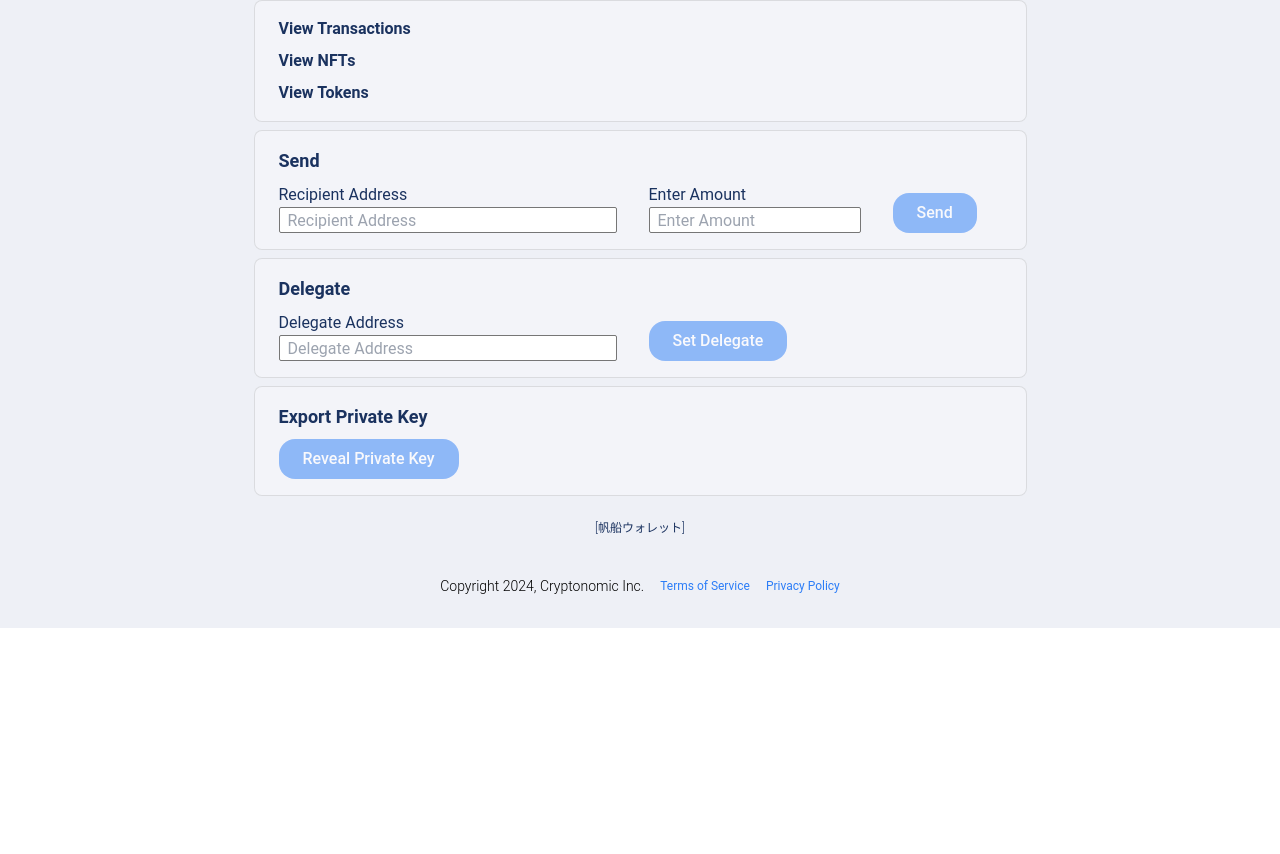
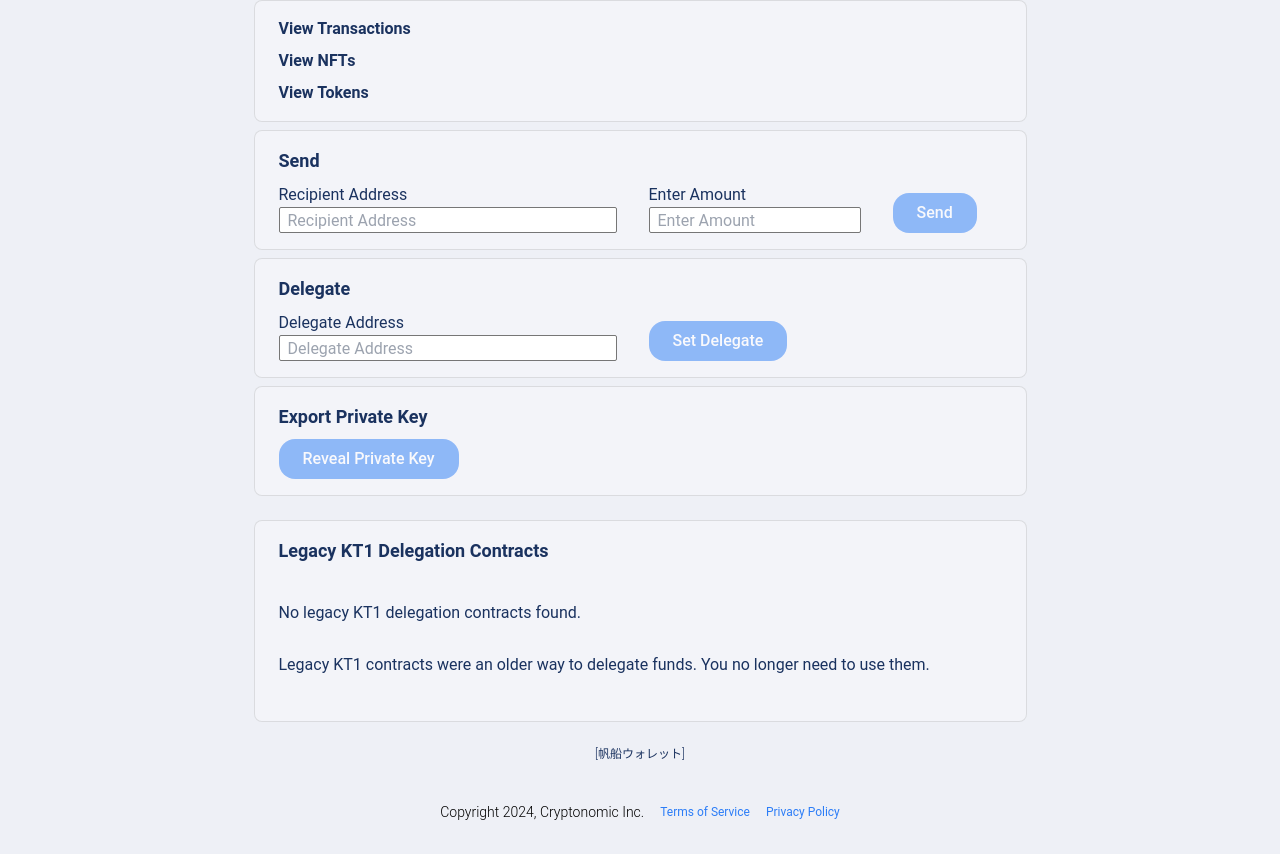
Before and after one commit to Cryptonomic/Galleon, a React app: page / in a window 1280 px wide. Shown: the part 488-1342 px from the top of the page. Before the commit the page ends 1116 px from the top, so only its background shows below. Built offline with nearby package versions, Linux system fonts and the light colour scheme.

Commit message:
Added empty state UI if no delegation contract is found

```diff
--- /dev/null
+++ b/src/components/KT1Delegation.tsx
@@ -0,0 +1,22 @@
+import React, { useState } from 'react';
+
+const KT1Delegation = () => {
+  const [isDelegationContract, setIsDelegationContract] = useState(false);
+
+  return (
+    <div className='bg-grey-20 flex flex-col gap-2 py-4 px-6 mt-4 border border-grey-10 rounded-lg'>
+      {isDelegationContract
+        ? <p>fghbgfdfg</p>
+        : <>
+          <p className='font-bold text-lg'> Legacy KT1 Delegation Contracts </p>
+          <div className='flex flex-col gap-7 py-7'>
+            <p className='text-sky-70'> No legacy KT1 delegation contracts found. </p>
+            <p className='text-sky-70'> Legacy KT1 contracts were an older way to delegate funds. You no longer need to use them.</p>
+          </div>
+        </>
+      }
+    </div>
+  )
+}
+
+export default KT1Delegation;
--- a/src/screens/Home.tsx
+++ b/src/screens/Home.tsx
@@ -10,6 +10,7 @@ import ExportPrivateKey from '../components/ExportPrivateKey';
 import ErrorModal from '../components/ErrorModal';
 import AssetLinks from '../components/AssetLinks';
 import Footer from '../components/Footer';
+import KT1Delegation from '../components/KT1Delegation';
 
 import config from '../config.json';
 
@@ -82,6 +83,8 @@ const Home: React.FC = () => {
                 <ExportPrivateKey
                     walletFileContents={walletFileContents}
                 />
+
+                <KT1Delegation />
             </div>
             <Footer />
         </>
```
